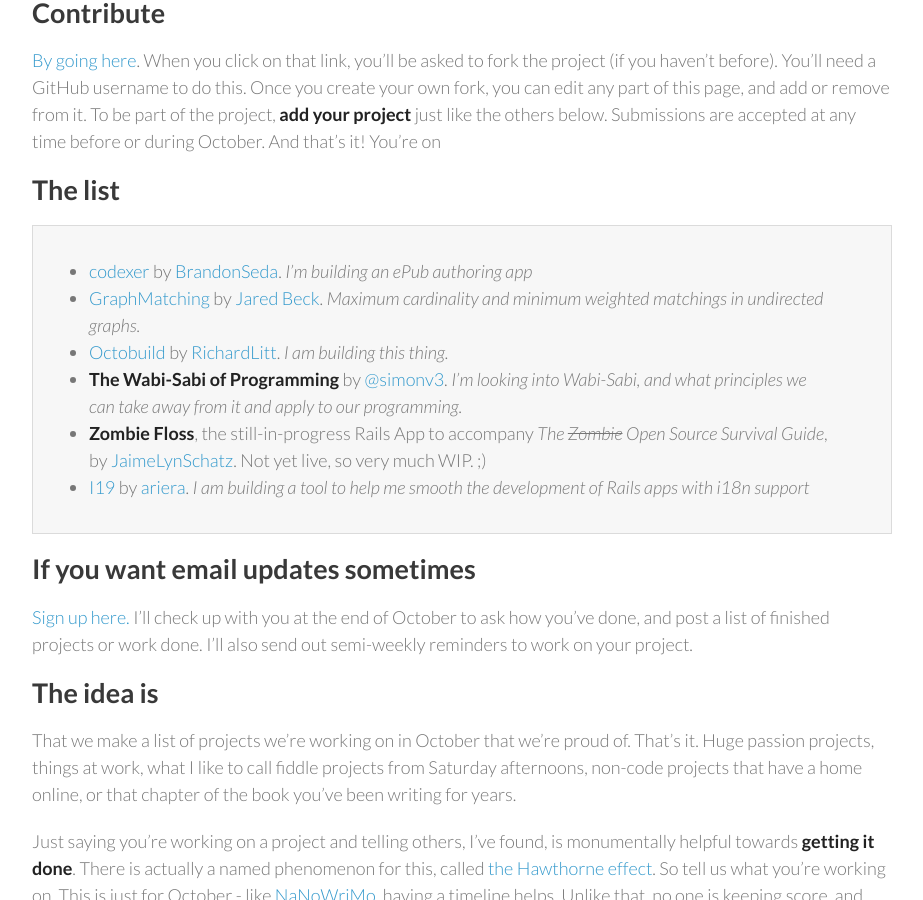
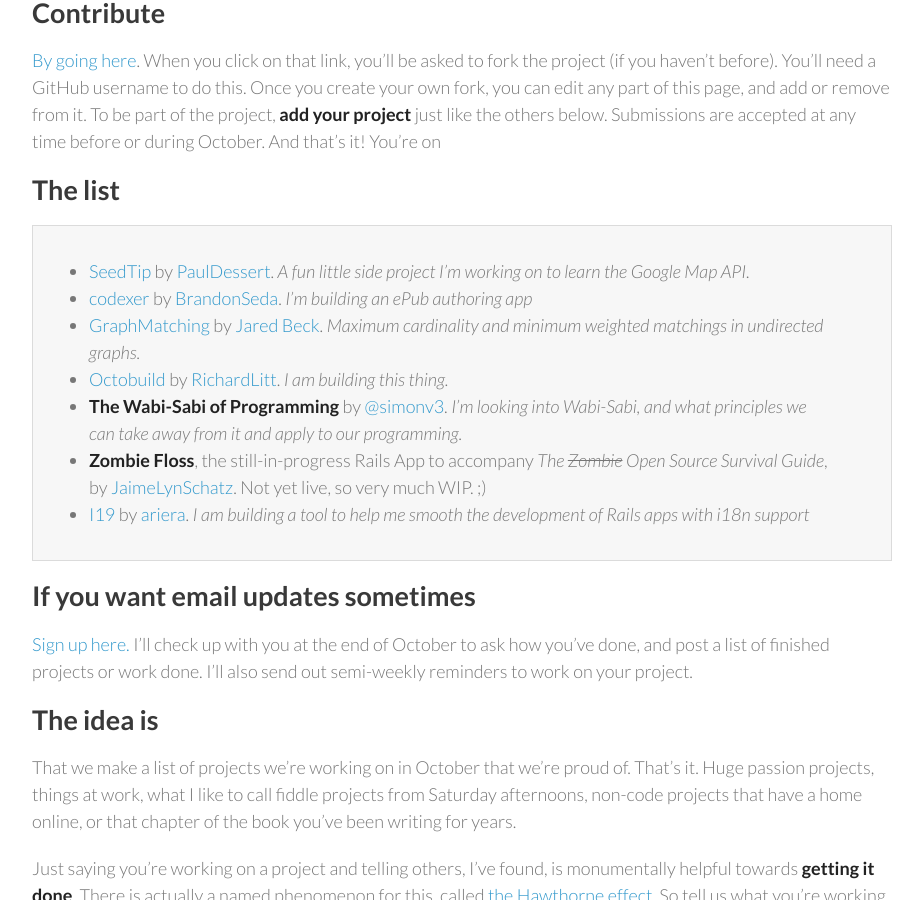
Before and after one commit to RichardLitt/octobuild, a Jekyll site: the page built from index.md, in a window 1280 px wide and 900 px high, scrolled down 512 px. Shown: the whole window, without its empty margins (178-1101 px from the left). Built offline with Jekyll 4.4.1, drawn with Linux system fonts in a browser that asks for light colours; Markdown is read by kramdown in place of the engine named in the settings.

Commit message:
Added SeedTip project

```diff
--- a/index.md
+++ b/index.md
@@ -16,6 +16,7 @@
 
 ## The list
 
+* [SeedTip](https://github.com/pauldessert/SeedTip) by [PaulDessert](https://twitter.com/pauldessert). *A fun little side project I'm working on to learn the Google Map API.*
 * [codexer](https://github.com/bcseda/codexer) by [BrandonSeda](https://twitter.com/brandonseda). *I'm building an ePub authoring app*
 * [GraphMatching](https://github.com/jaredbeck/graph_matching) by [Jared Beck](http://www.jaredbeck.com/). *Maximum cardinality and minimum weighted matchings in undirected graphs.*
 * [Octobuild](https://github.com/RichardLitt/octobuild) by [RichardLitt](https://github.com/RichardLitt). *I am building this thing.*
```
